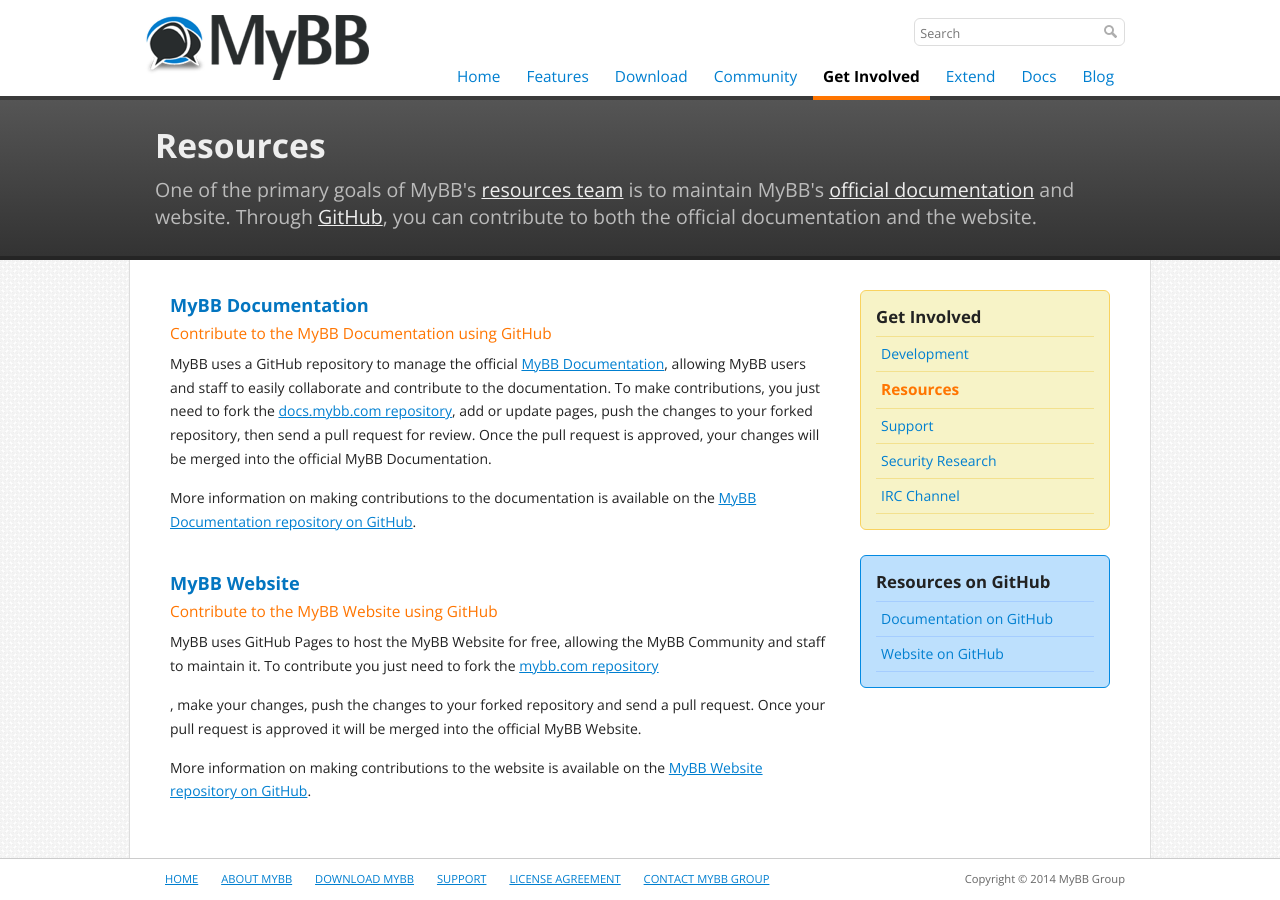
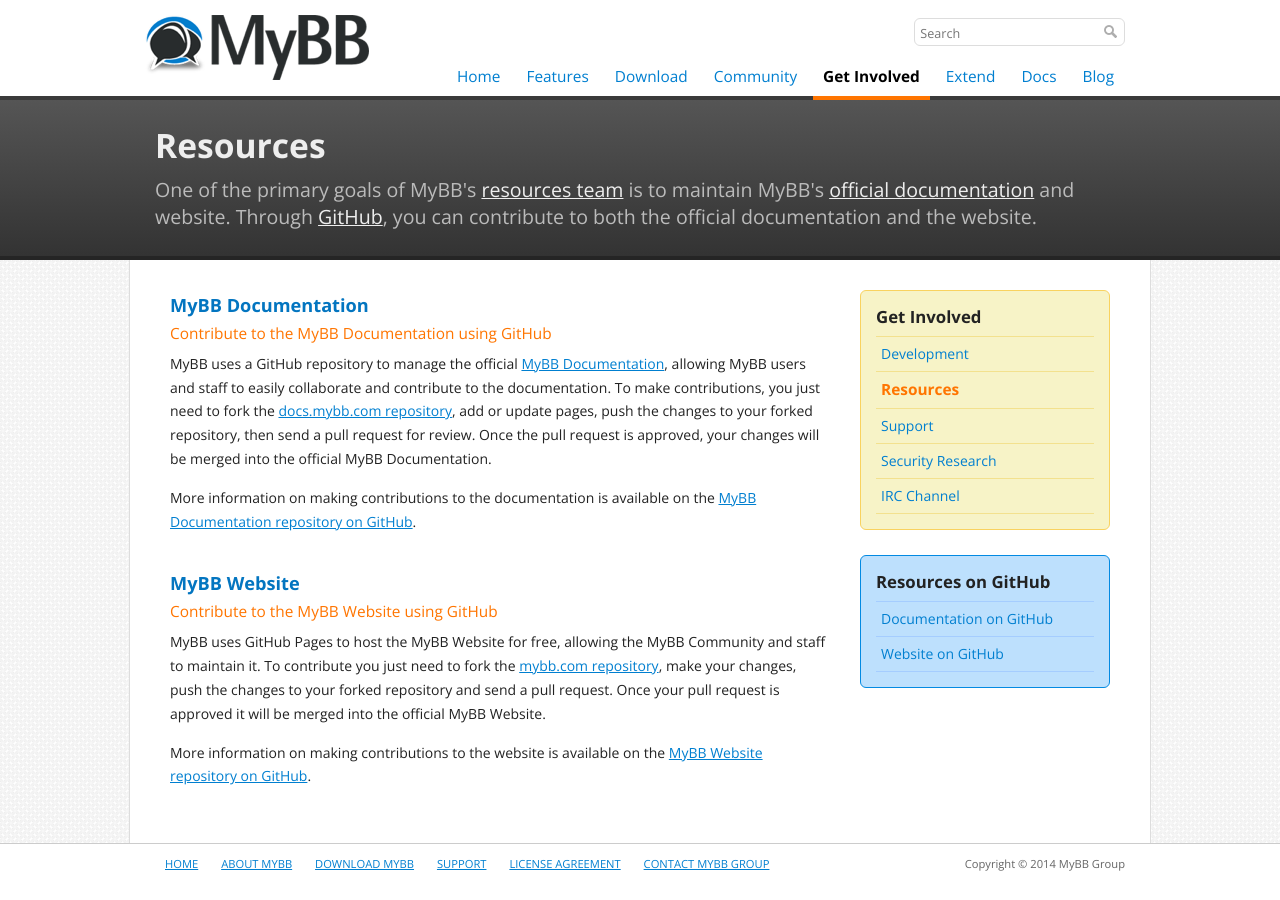
Before and after one commit to mybb/mybb.com, a Jekyll site: the page built from get-involved/resources.html, in a window 1280 px wide. Built offline with Jekyll 4.4.1, drawn with Linux system fonts in a browser that asks for light colours; nearby versions of some CDN libraries; Markdown is read by kramdown in place of the engine named in the settings.

Commit message:
remove premature closing p tag

```diff
--- a/get-involved/resources.html
+++ b/get-involved/resources.html
@@ -47,7 +47,7 @@
 			<p>Contribute to the MyBB Website using GitHub</p>
 		</header>
 
-		<p>MyBB uses GitHub Pages to host the MyBB Website for free, allowing the MyBB Community and staff to maintain it. To contribute you just need to fork the <a href="https://github.com/mybb/mybb.com">mybb.com repository</a></p>, make your changes, push the changes to your forked repository and send a pull request. Once your pull request is approved it will be merged into the official MyBB Website.</p>
+		<p>MyBB uses GitHub Pages to host the MyBB Website for free, allowing the MyBB Community and staff to maintain it. To contribute you just need to fork the <a href="https://github.com/mybb/mybb.com">mybb.com repository</a>, make your changes, push the changes to your forked repository and send a pull request. Once your pull request is approved it will be merged into the official MyBB Website.</p>
 
 		<p>More information on making contributions to the website is available on the <a href="https://github.com/mybb/mybb.com">MyBB Website repository on GitHub</a>.</p>
 	</section>
```
